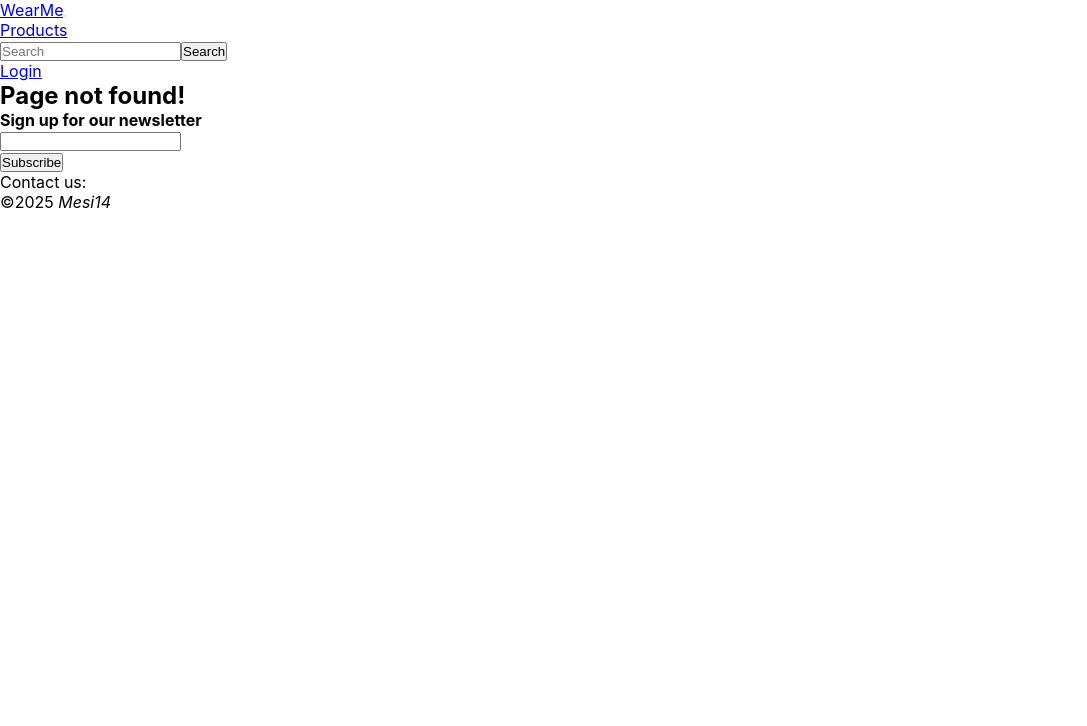
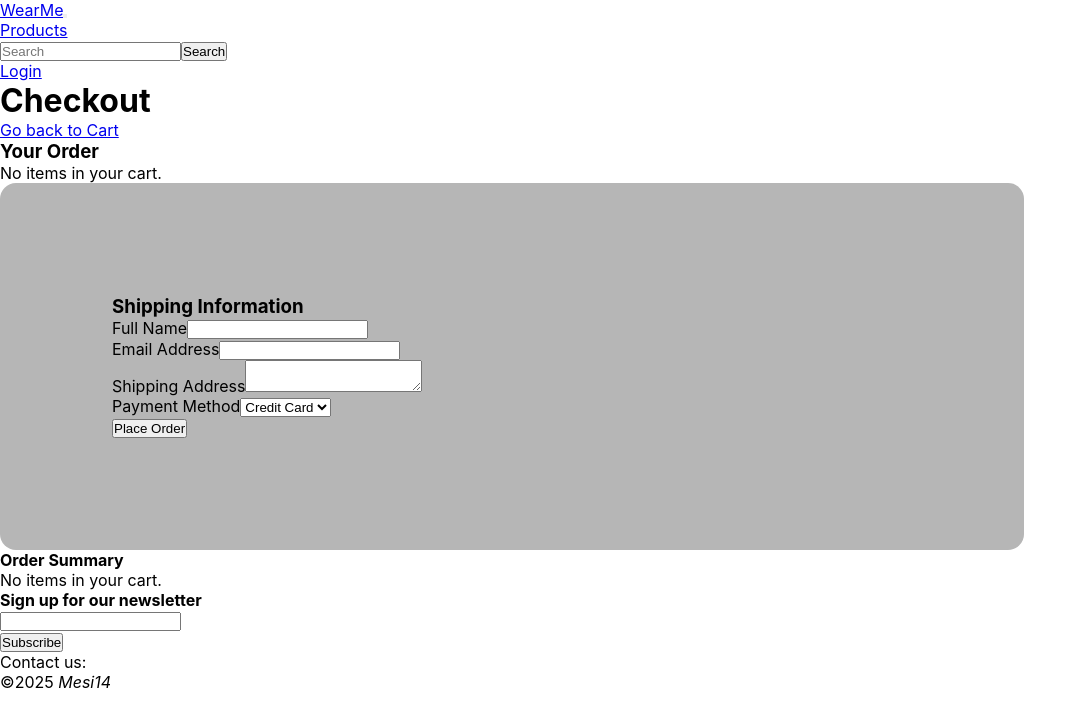
Before and after one commit to Mesi14/e-commerce-website, a React (Create React App) app: page /checkout in a window 1280 px wide. Before the commit this address had no page. Shown: the top 726 px of the page, without its empty margins (0-1087 px from the left). Built offline with nearby package versions, Linux system fonts and the light colour scheme; the HTML template or start-up script is replaced by a standard one.

Commit message:
:sparkles: add Checkout component and :construction: work on cart functionality

```diff
--- a/src/components/Cart.jsx
+++ b/src/components/Cart.jsx
@@ -7,7 +7,7 @@ const Cart = () => {
   const { cartItems, addItemToCart, removeItemFromCart, emptyCart, calcTotalValue } = useContext(CartContext);
 
   return (
-    <Fragment key={cartItems.length}>
+    <Fragment key="cartItems">
       <div className="text-center">
         <div className="cartTitle d-flex">
           <h1>Cart</h1>
@@ -16,45 +16,54 @@ const Cart = () => {
 
         <div className="itemsInCart flex flex-col gap-4">
           {cartItems.map((item) => (
-            <div className="card mb-3 cartItem">
-            <div className="row g-0">
-              <div className="col-md-4">
-                <img src={item.image} className="img-fluid rounded-start" alt={item.title.substring(0,20)} />
+            <Fragment key={item.id}>
+            <div className="container-fluid row cartItem g-0 mt-5">
+              <div className="col-md-2 twoSided">
+                <img
+                  src={item.image}
+                  className="img-fluid rounded-start"
+                  alt={item.title ? item.title.substring(0, 20) : "Product Image"}
+                />
                 <span className="fav d-flex">
-                    <p className="card-text"><small className="text-body-secondary"><button type="button" className="btn btn-dark mt-3">{item.category}</button></small></p>
-                    <button type="button" className="btn btn-success"><i className="bi bi-heart"></i></button>
-                  </span>
+                  <p className="card-text">
+                    <small className="text-body-secondary">
+                      <button type="button" className="btn btn-dark mt-3">{item.category}</button>
+                    </small>
+                  </p>
+                  <button type="button" className="btn btn-success">
+                    <i className="bi bi-heart"></i>
+                  </button>
+                </span>
               </div>
-              <div className="col-md-8">
-                <div className="card-body">
-                  <h5 className="card-title">{item.title}</h5>
-                  <hr/>
+              <div className="col-md-10 twoSided">
+                <div className="card-body horizontalCart">
+                  <h5 className="card-title horizontalCartTitle">{item.title}</h5>
+                  <hr />
                   <div className="row">
                     <div className="col-sm-8 mb-3 mb-sm-0">
-                      <p className="card-text">{item.description}</p>
+                      <p className="card-text">{item.description ? item.description.substring(0, 250) + "..." : "No description available"}</p>
                     </div>
                     <div className="col-sm-4 text-center">
                       <div className="buttonsInCart d-flex gap-4">
-                        <button className="btn btn-success" onClick={() => {addItemToCart(item)}}>+</button>
-                        <p>{item.quantity}</p>
-                        <button className="btn btn-warning" onClick={() => {removeItemFromCart(item)}}>-</button>
-                        <p className="">Item's Price: <strong>${item.price}</strong></p>
-                        <p className="">Total Price: <strong>${(Math.round((item.price * item.quantity) * 100) / 100).toFixed(2)}</strong></p>
+                        <button className="btn btn-success" onClick={() => { addItemToCart(item); }}>+</button>
+                        <button className="btn btn-dark w-100" disabled>{item.quantity}</button>
+                        <button className="btn btn-warning" onClick={() => { removeItemFromCart(item); }}>-</button>
+                        <p>Item's Price: <strong>${item.price}</strong></p>
+                        <p>Total Price: <strong>${(Math.round((Number(item.price) * Number(item.quantity)) * 100) / 100).toFixed(2)}</strong></p>
                       </div>
                     </div>
                   </div>
-
                 </div>
               </div>
             </div>
-          </div>
+          </Fragment>
           ))}
         </div>
         {
           cartItems.length > 0 ? (
-            <div className="cartTotal d-flex text-center m-5">
+            <div className="cartTotal d-flex text-center">
               <h1 className="totalText">Total: ${calcTotalValue()}</h1>
-              <button className="checkout btn btn-success m-2" onClick={() => {}}>Continue to checkout <i className="bi bi-clipboard2-check"></i></button>
+              <Link to="/checkout" className="btn btn-warning m-2 toCheckout">Continue to checkout <i className="bi bi-clipboard2-check"></i></Link>
               <button className="emptyCart btn btn-danger m-2" onClick={() => {emptyCart()}}>Clear cart <i className="bi bi-trash3-fill"></i></button>
             </div>
           ) : (
--- /dev/null
+++ b/src/components/Checkout.jsx
@@ -0,0 +1,157 @@
+import "../styles/Checkout.css"
+import React, { useContext, useState } from 'react';
+import { CartContext } from '../context/cart';
+import { Link } from 'react-router';
+
+const Checkout = () => {
+  const { cartItems, calcTotalValue, emptyCart } = useContext(CartContext);
+
+  const [userInfo, setUserInfo] = useState({
+    name: '',
+    email: '',
+    address: '',
+    paymentMethod: 'Credit Card',
+  });
+
+  const handleInputChange = (e) => {
+    const { name, value } = e.target;
+    setUserInfo((prev) => ({ ...prev, [name]: value }));
+  };
+
+  const handleSubmit = (e) => {
+    e.preventDefault();
+    alert('Order placed successfully!');
+    emptyCart();
+  };
+
+  return (
+    <div className="container-fluid checkoutFull py-5">
+      <div className="text-center mb-4">
+        <h1>Checkout</h1>
+        <Link to="/cart" className="btn btn-warning mt-3">
+          <i className="bi bi-arrow-left"></i> Go back to Cart
+        </Link>
+      </div>
+
+      <div className="row">
+        <div className="col-md-8">
+          <div className="order-summary mb-4">
+            <h3>Your Order</h3>
+            {cartItems.length > 0 ? (
+              <div className="list-group mb-3">
+                {cartItems.map((item) => (
+                  <div key={item.id} className="list-group-item d-flex align-items-center">
+                    <img
+                      src={item.image}
+                      alt={item.title}
+                      className="img-thumbnail me-3"
+                      style={{ width: '100px', height: '100px', objectFit: 'cover' }}
+                    />
+                    <div className="d-flex descriptions m-3">
+                      <div className="m-3">
+                        <h5 className="mb-1">{item.title}</h5>
+                        <p className="mb-1">{item.category}</p>
+                        <p>Price: ${item.price}</p>
+                      </div>
+                      <div className="d-flex checkoutDetailsAll m-3">
+                      <p className="checkoutDetails">Quantity: {item.quantity}</p>
+                      <p className="checkoutDetails">Total: ${(Math.round(item.price * item.quantity * 100) / 100).toFixed(2)}</p>
+                      </div>
+                    </div>
+                  </div>
+                ))}
+              </div>
+            ) : (
+              <p>No items in your cart.</p>
+            )}
+          </div>
+
+          <form className="checkoutForm" onSubmit={handleSubmit}>
+            <h3>Shipping Information</h3>
+            <div className="mb-3">
+              <label htmlFor="name" className="form-label">Full Name</label>
+              <input
+                type="text"
+                id="name"
+                name="name"
+                className="form-control"
+                value={userInfo.name}
+                onChange={handleInputChange}
+                required
+              />
+            </div>
+
+            <div className="mb-3">
+              <label htmlFor="email" className="form-label">Email Address</label>
+              <input
+                type="email"
+                id="email"
+                name="email"
+                className="form-control"
+                value={userInfo.email}
+                onChange={handleInputChange}
+                required
+              />
+            </div>
+
+            <div className="mb-3">
+              <label htmlFor="address" className="form-label">Shipping Address</label>
+              <textarea
+                id="address"
+                name="address"
+                className="form-control"
+                value={userInfo.address}
+                onChange={handleInputChange}
+                required
+              />
+            </div>
+
+            <div className="mb-3">
+              <label htmlFor="paymentMethod" className="form-label">Payment Method</label>
+              <select
+                id="paymentMethod"
+                name="paymentMethod"
+                className="form-select"
+                value={userInfo.paymentMethod}
+                onChange={handleInputChange}
+                required
+              >
+                <option value="Credit Card">Credit Card</option>
+                <option value="PayPal">PayPal</option>
+                <option value="Debit Card">Debit Card</option>
+              </select>
+            </div>
+
+            <button type="submit" className="btn btn-success w-100 mt-3">
+              Place Order
+            </button>
+          </form>
+        </div>
+        <div className="col-md-4">
+          <div className="order-summary mt-5 bg-light p-4">
+            <h4>Order Summary</h4>
+            {cartItems.length > 0 ? (
+              <>
+                <ul className="list-unstyled">
+                  {cartItems.map((item) => (
+                    <li key={item.id} className="d-flex justify-content-between">
+                      <span>{item.title}</span>
+                      <span>${(item.price * item.quantity).toFixed(2)}</span>
+                    </li>
+                  ))}
+                </ul>
+                <div className="d-flex justify-content-between">
+                  <h5>Total: ${calcTotalValue()}</h5>
+                </div>
+              </>
+            ) : (
+              <p>No items in your cart.</p>
+            )}
+          </div>
+        </div>
+      </div>
+    </div>
+  );
+};
+
+export default Checkout;
--- a/src/components/Login.jsx
+++ b/src/components/Login.jsx
@@ -16,6 +16,7 @@ const Login = () => {
     if(storedPsw) {
       if (storedPsw === psw) {
         login(user, psw);
+        navigateTo('/');
       } else {
         alert("Wrong password!");
       }
@@ -40,8 +41,8 @@ return (
       <div className="row mb-4">
         <div className="col d-flex justify-content-center">
           <div className="form-check">
-            <input className="form-check-input" type="checkbox" value="" id="form2Example31" defaultChecked />
-            <label className="form-check-label" htmlFor="form2Example31"> Remember me </label>
+            <input className="form-check-input" type="checkbox" value="" id="checkRemember" defaultChecked />
+            <label className="form-check-label" htmlFor="checkRemember"> Remember me </label>
           </div>
         </div>
         <div className="col">
--- a/src/components/Product.jsx
+++ b/src/components/Product.jsx
@@ -32,13 +32,13 @@ const Product = () => {
       return (
         <Fragment key={id}>
           <div className="col-lg-3">
-            <div className="card m-2">
+            <div className="card m-1">
               <div className="favourite d-flex">
                 <Link to={`/details/${id}`} className="btn btn-outline-success">Details</Link>
                 <Link to={"/"} className="btn btn-outline-success" onClick={() => addItemToFav({id, title, description, image, category, price})}> <i className={`bi bi-heart${isFavorite ? '-fill' : ''}`}></i></Link>
               </div>
               <img src={image} className="card-img-top" alt={image} />
-              <div className="card-body">
+              <div className="card-body prod-card">
                 <span className="category-section mb-3 d-flex">
                   <button type="button" className="btn btn-dark disabled">{category}</button>
                   <button type="button" className="btn btn-warning">
--- a/src/components/Register.jsx
+++ b/src/components/Register.jsx
@@ -15,7 +15,8 @@ const Register = () => {
       login(newUsername, newPassword);
       navigateTo('/');
     } else {
-      alert('Both fields are mandatory!');
+      console.log(newUsername, newPassword)
+      alert('All fields are mandatory!');
     }
   };
 
@@ -28,28 +29,27 @@ const Register = () => {
               <div className="card createAccount">
                 <div className="card-body p-5">
                   <h2 className="text-uppercase text-center mb-5">Create an account</h2>
-                  <form className="registrationForm">
+                  <form className="registrationForm" onSubmit={handleRegister}>
                     <div data-mdb-input-init className="form-outline mb-4">
-                      <input type="text" id="form3Example1cg" className="form-control form-control-lg" />
-                      <label className="form-label" for="form3Example1cg">Your Name</label>
+                      <input type="text" id="registrationUserName" className="form-control form-control-lg" value={newUsername} onChange={(e) => setNewUsername(e.target.value)} />
+                      <label className="form-label" htmlFor="registrationUserName">Your Username</label>
                     </div>
                     <div data-mdb-input-init className="form-outline mb-4">
-                      <input type="password" id="form3Example4cg" className="form-control form-control-lg" />
-                      <label className="form-label" for="form3Example4cg">Password</label>
+                      <input type="password" id="registrationPsw" className="form-control form-control-lg" />
+                      <label className="form-label" htmlFor="registrationPsw" onChange={(e) => setNewPassword(e.target.value)}>Password</label>
                     </div>
                     <div data-mdb-input-init className="form-outline mb-4">
-                      <input type="password" id="form3Example4cdg" className="form-control form-control-lg" />
-                      <label className="form-label" for="form3Example4cdg">Repeat your password</label>
+                      <input type="password" id="pswRepeat" className="form-control form-control-lg" onChange={(e) => setNewPassword(e.target.value)} />
+                      <label className="form-label" htmlFor="pswRepeat">Repeat your password</label>
                     </div>
                     <div className="form-check d-flex justify-content-center mb-5">
-                      <input className="form-check-input me-2" type="checkbox" value="" id="form2Example3cg" />
-                      <label className="form-check-label" for="form2Example3g">
+                      <input className="form-check-input me-2" type="checkbox" value="" id="agreement" />
+                      <label className="form-check-label" htmlFor="agreement">
                         I agree all statements in <a href="#!" className="text-body"><u>Terms of service</u></a>
                       </label>
                     </div>
                     <div className="d-flex justify-content-center">
-                      <button  type="button" data-mdb-button-init
-                        data-mdb-ripple-init className="btn btn-success btn-block btn-lg text-body">Register</button>
+                      <button  type="submit" data-mdb-button-init data-mdb-ripple-init className="btn btn-success btn-block btn-lg text-body">Register</button>
                     </div>
                     <p className="text-center text-muted mt-5 mb-0">Have already an account? <a href="#!"
                         className="fw-bold text-body"><u>Login here</u></a></p>
@@ -61,22 +61,6 @@ const Register = () => {
         </div>
       </div>
     </section>
-    // <div>
-    //   <h1>Register</h1>
-    //   <input
-    //     type="text"
-    //     placeholder="New Username"
-    //     value={newUsername}
-    //     onChange={(e) => setNewUsername(e.target.value)}
-    //   />
-    //   <input
-    //     type="password"
-    //     placeholder="New Password"
-    //     value={newPassword}
-    //     onChange={(e) => setNewPassword(e.target.value)}
-    //   />
-    //   <button onClick={handleRegister}>Register</button>
-    // </div>
   );
 };
 
--- a/src/index.js
+++ b/src/index.js
@@ -11,6 +11,7 @@ import Cart from './components/Cart.jsx';
 import Fav from './components/Fav.jsx';
 import Login from './components/Login.jsx';
 import Register from './components/Register.jsx';
+import Checkout from './components/Checkout.jsx';
 
 const root = ReactDOM.createRoot(document.getElementById('root'));
 root.render(
@@ -22,6 +23,7 @@ root.render(
           <Route path="/login" element={<Login />} />
           <Route path="/register" element={<Register />} />
           <Route path="/cart" element={<Cart />} />
+          <Route path="/checkout" element={<Checkout />} />
           <Route path="/fav" element={<Fav />} />
           <Route path="/details/:id" element={<ProductDetails />} />
           <Route path="*" element={<PageNotFound />} />
--- a/src/styles/Cart.css
+++ b/src/styles/Cart.css
@@ -1,5 +1,20 @@
+.horizontalCartTitle {
+   margin-top: 1rem;
+   height: 1.1rem;
+}
+
+.horizontalCart {
+    width: 100%;
+    max-height: 100%;
+}
+
+.twoSided {
+    height: 150px;
+}
+
 .cartTitle {
-    padding: 5rem;
+    width: 80%;
+    margin: 1rem auto;
     justify-content: space-between;
 }
 
@@ -10,11 +25,14 @@
 }
 
 .cartItem {
-    height: 100%;
+    border: 1px solid rgb(177, 177, 177);
+    border-radius: 1rem;
+    height: 10rem;
 }
 
 .cartItem img {
-    height: 150px;
+    margin-top:1rem;
+    height: 100px;
     font-size: small;
 }
 
@@ -27,12 +45,12 @@
 
 .fav i {
     height: 100%;
-    margin: 0;
-    padding: 0;
 }
 
 .fav button {
     margin: 0;
+    font-size: small;
+    height: 30px;
 }
 
 .buttonsInCart {
@@ -40,16 +58,21 @@
     align-items: center;
 }
 
-.card-body {
+.cartTotal {
+    margin: 3rem auto;
     padding: 2rem;
-}
-
-.cartTotal {
-    padding-right: 5rem;
-    justify-content: flex-end;
+    justify-content: center;
+    align-items: center;
+    background-color: beige;
+    width: 70%;
 }
 
 .totalText {
-    margin-right: 4rem;
+    font-size: 1.5rem;
+    margin-right: 5rem;
     color: rgb(8, 37, 8);
 }
+
+.toCheckout {
+    height: 2.5rem;
+}
--- /dev/null
+++ b/src/styles/Checkout.css
@@ -0,0 +1,23 @@
+.checkoutFull {
+    width: 80%;
+}
+
+.descriptions {
+
+    justify-content: flex-end;
+}
+
+.checkoutDetailsAll {
+    align-items: center;
+}
+
+.checkoutDetails {
+    margin-left: 10rem;
+    align-items: center;
+}
+
+.checkoutForm {
+    background-color: rgb(182, 182, 182);
+    border-radius: 1rem;
+    padding: 7rem;
+}
--- a/src/styles/Product.css
+++ b/src/styles/Product.css
@@ -68,7 +68,7 @@
     min-height: 10rem;
 }
 
-.card-body {
+.prod-card {
     position: relative;
     vertical-align: middle;
     font-size: small;
```
